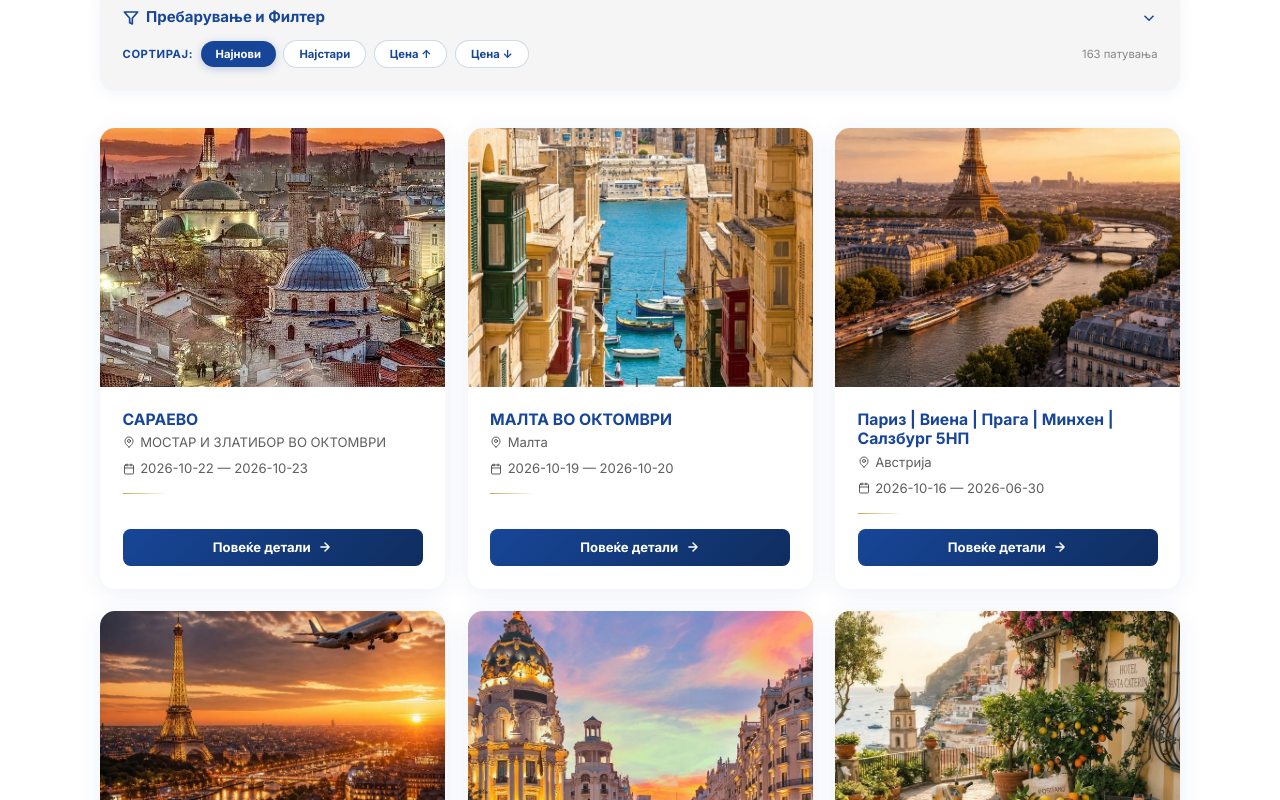
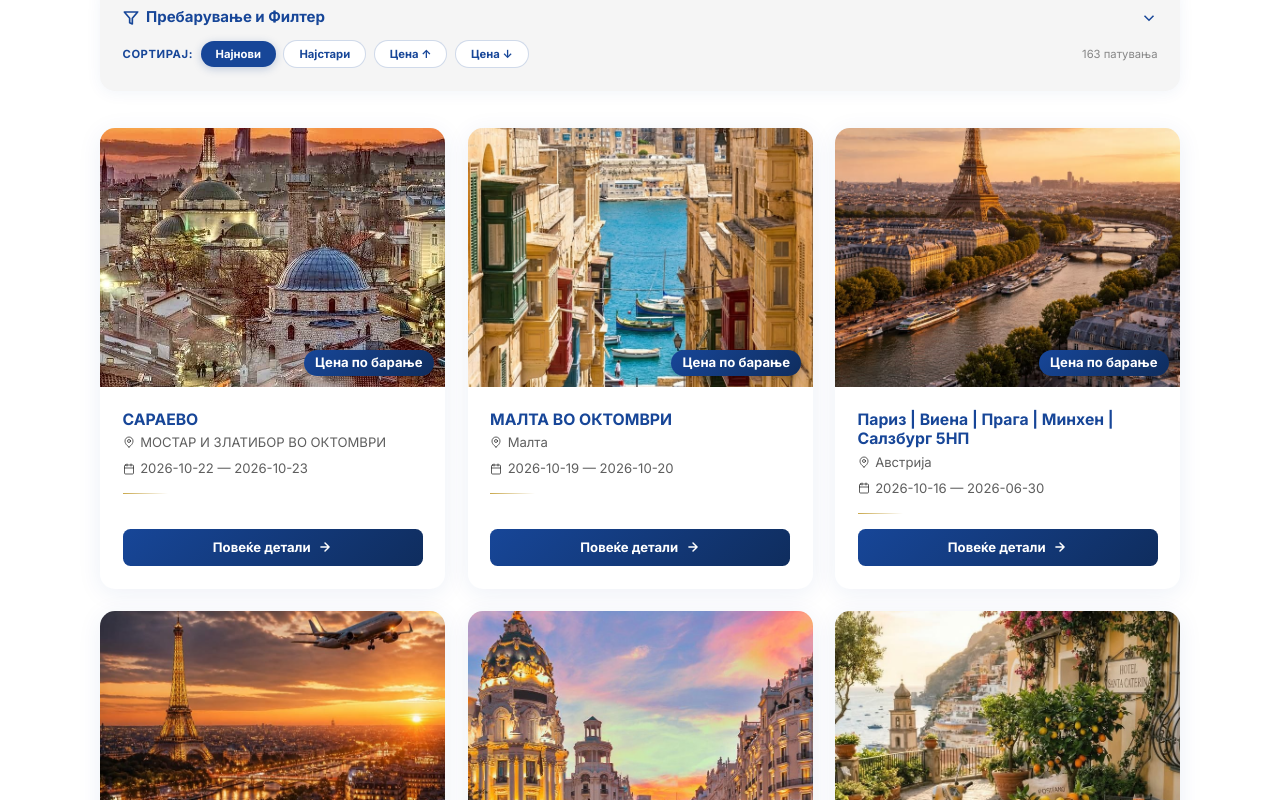
Before and after one commit to teraplussolutions/Amor-Travel, a Next.js app: page /mk/patuvanja in a window 1280 px wide. Shown: the part 580-1380 px from the top of the page. Built offline with nearby package versions, Linux system fonts and the light colour scheme.

Commit message:
fix: show 'price on request' for trips without prices, clear cache after admin saves

```diff
--- a/app/[locale]/trips/[slug]/page.tsx
+++ b/app/[locale]/trips/[slug]/page.tsx
@@ -128,7 +128,6 @@ export default async function TripDetailPage({ params }: TripDetailPageProps) {
           </dl>
         )}
 
-        {(earlyPrice || regularPrice) && (
         <div className="mt-8 space-y-2">
           {earlyPrice ? (
             <p className="break-words text-xl font-semibold leading-snug text-amor-red sm:text-2xl">
@@ -140,8 +139,12 @@ export default async function TripDetailPage({ params }: TripDetailPageProps) {
               {locale === "en" ? "Regular price" : "Редовна цена"}: {regularPrice}
             </p>
           ) : null}
+          {!earlyPrice && !regularPrice && (
+            <p className="break-words text-xl font-semibold leading-snug text-amor-blue sm:text-2xl">
+              {locale === "en" ? "💬 Price on request — contact us" : "💬 Цена по барање — контактирајте нè"}
+            </p>
+          )}
         </div>
-        )}
 
         {trip.included_mk ? (
           <section className="mt-10">
--- a/app/admin/trip-actions.ts
+++ b/app/admin/trip-actions.ts
@@ -4,6 +4,7 @@ import fs from "node:fs";
 import path from "node:path";
 import { revalidatePath } from "next/cache";
 import type { ImportedTrip } from "@/lib/trips/types";
+import { clearTripsCache } from "@/lib/trips/load-trips";
 
 const TRIPS_FILE = path.join(process.cwd(), "data", "imported-trips.json");
 const TRIPS_TMP = "/tmp/amor-trips.json";
@@ -96,6 +97,7 @@ export async function saveTrip(
       trips.unshift(trip);
     }
     writeTrips(trips);
+    clearTripsCache();
     revalidatePath("/");
     revalidatePath("/mk");
     revalidatePath("/en");
@@ -115,6 +117,7 @@ export async function deleteTrip(slug: string): Promise<{ error?: string }> {
     const trips = readTrips();
     const filtered = trips.filter((t) => t.slug !== slug);
     writeTrips(filtered);
+    clearTripsCache();
     revalidatePath("/admin/panel");
     revalidatePath("/mk/patuvanja");
     revalidatePath("/en/patuvanja");
@@ -134,6 +137,7 @@ export async function toggleTripPublished(
     if (idx < 0) return { error: "Trip not found." };
     trips[idx].published = published;
     writeTrips(trips);
+    clearTripsCache();
     revalidatePath("/admin/panel");
     revalidatePath("/mk/patuvanja");
     revalidatePath("/en/patuvanja");
@@ -153,6 +157,7 @@ export async function toggleTripHidden(
     if (idx < 0) return { error: "Trip not found." };
     trips[idx].hidden = hidden;
     writeTrips(trips);
+    clearTripsCache();
     revalidatePath("/admin/panel");
     revalidatePath("/mk/patuvanja");
     revalidatePath("/en/patuvanja");
--- a/components/TripsPageClient.tsx
+++ b/components/TripsPageClient.tsx
@@ -249,6 +249,8 @@ export function TripsPageClient({ trips, locale, emptyLabel, detailsLabel }: Tri
               trip.price_early_eur != null
                 ? formatDualCurrency(convertEurMkd(trip.price_early_eur, "EUR"), { locale })
                 : null;
+            const priceLabel = price ?? (isEn ? "Price on request" : "Цена по барање");
+            const priceIsReal = price != null;
             const title = (isEn ? (trip.title_en || trip.title_mk) : trip.title_mk) ?? trip.slug;
             const dest = (isEn ? (trip.destination_en || trip.destination_mk) : trip.destination_mk) ?? "";
 
@@ -268,14 +270,12 @@ export function TripsPageClient({ trips, locale, emptyLabel, detailsLabel }: Tri
                       sizes="(max-width: 768px) 100vw, (max-width: 1200px) 50vw, 33vw"
                     />
                     <div className="absolute inset-0 bg-black/0 transition-all duration-300 group-hover:bg-black/20" />
-                    {price && (
-                      <div
-                        className="absolute bottom-3 right-3 rounded-full px-3 py-1 text-sm font-bold text-white"
-                        style={{ background: "linear-gradient(135deg, var(--amor-gold), #a8883a)", boxShadow: "0 2px 8px rgba(0,0,0,0.2)" }}
-                      >
-                        {price}
-                      </div>
-                    )}
+                    <div
+                      className="absolute bottom-3 right-3 rounded-full px-3 py-1 text-sm font-bold text-white"
+                      style={{ background: priceIsReal ? "linear-gradient(135deg, var(--amor-gold), #a8883a)" : "linear-gradient(135deg,#174698,#0f2d5e)", boxShadow: "0 2px 8px rgba(0,0,0,0.2)" }}
+                    >
+                      {priceLabel}
+                    </div>
                   </Link>
                 ) : (
                   <div className="flex aspect-[4/3] items-center justify-center bg-amor-soft px-4 text-center text-base font-medium text-amor-blue">
@@ -302,8 +302,8 @@ export function TripsPageClient({ trips, locale, emptyLabel, detailsLabel }: Tri
                       {trip.departure_date}{trip.return_date ? ` — ${trip.return_date}` : ""}
                     </p>
                   )}
-                  {!trip.hero_image && price && (
-                    <p className="mt-3 text-lg font-bold" style={{ color: "var(--amor-gold)" }}>{price}</p>
+                  {!trip.hero_image && (
+                    <p className="mt-3 text-lg font-bold" style={{ color: priceIsReal ? "var(--amor-gold)" : "var(--amor-blue)" }}>{priceLabel}</p>
                   )}
                   <div className="my-4 h-px w-12" style={{ background: "linear-gradient(90deg, var(--amor-gold), transparent)" }} />
                   <Link
```
Lines whose indentation alone changed are shown as unchanged.
